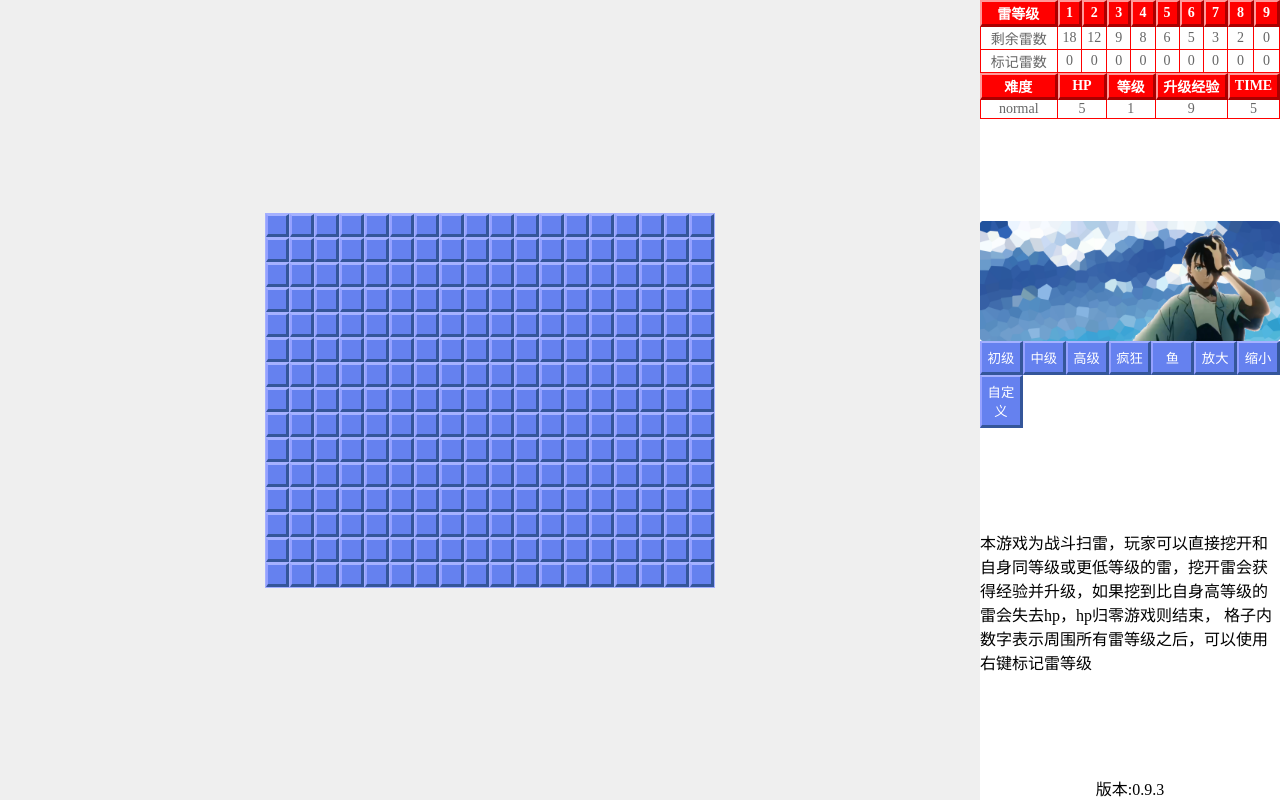
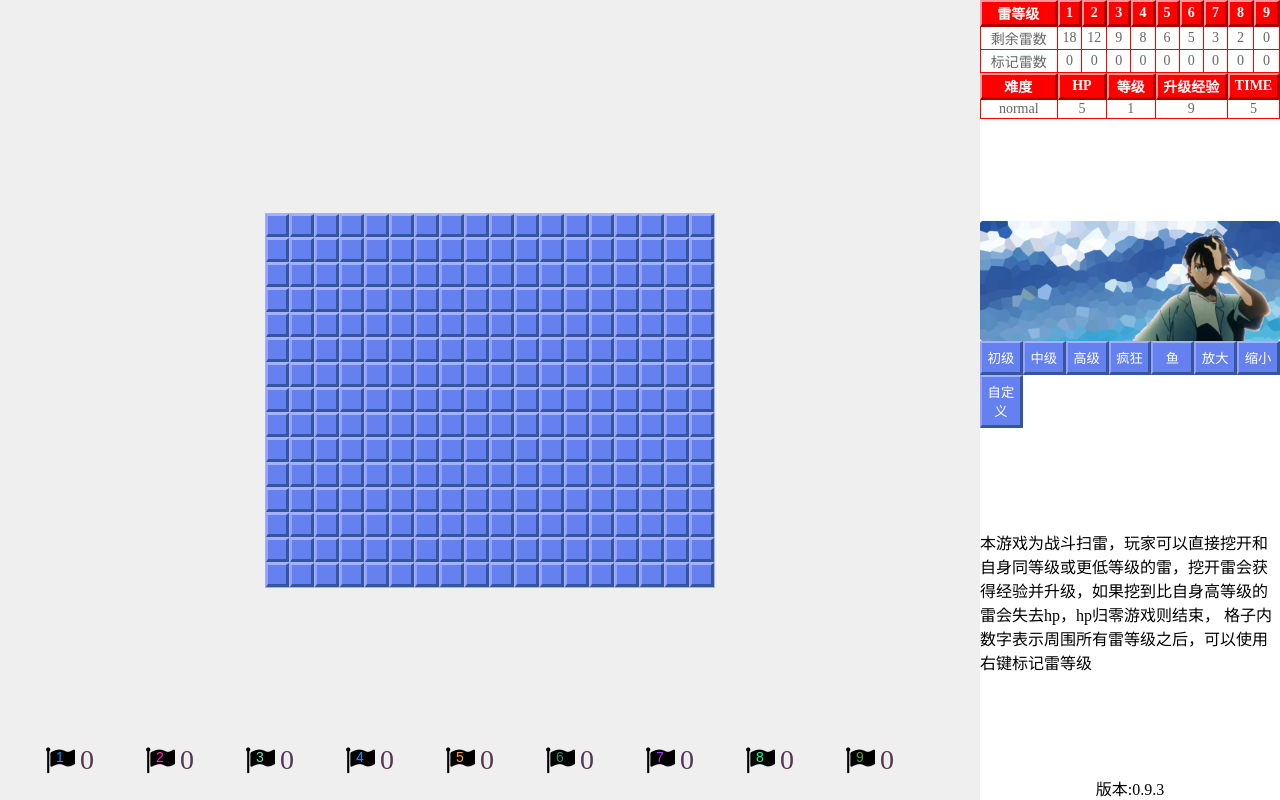
Before and after one commit to jinchangdoing/battlesweeper, a website built with webpack: page src/index.html in a window 1280 px wide. Built offline with nearby package versions, Linux system fonts and the light colour scheme; a web font is replaced by a local one.

Commit message:
Signed-off-by: jinchangdoing <jinchangdoing@gmail.com>

```diff
--- /dev/null
+++ b/src/components/flags.js
@@ -0,0 +1,35 @@
+import $ from 'jquery';
+import './flags.scss';
+
+var $main = $('.main');
+var $flags = $(`<div class="flags"></div>`);
+var callback;
+for (var i = 0; i < 9; i++) {
+    var $flag = $(`<div class="flag" data-name="${i + 1}">
+        <i class="fa fa-flag" aria-hidden="true">
+            <div class="flag-name">${i + 1}</div>
+        </i>
+        <div class="flag-data">0</div>
+    </div>`);
+    $flags.append($flag);
+}
+
+var flags = {
+    create({ dblclick }) {
+        console.log($flags.find('.flag'));
+        $flags.find('.flag').on('click', dblclick);
+
+
+        return $flags;
+    },
+    update(dataList) {
+        for (var i = 0; i < dataList.length; i++) {
+            var $flag = $flags.find(`.flag[data-name="${i + 1}"] .flag-data`);
+            $flag.html(dataList[i]);
+        }
+    }
+
+
+};
+
+export default flags;
--- /dev/null
+++ b/src/components/flags.scss
@@ -0,0 +1,75 @@
+@font-face {
+  font-family: "站酷高端黑 Regular";
+  font-weight: 400;
+  src: url("//at.alicdn.com/wf/webfont/0I0xZnAcc5er/TUOj8j0hgvUA88QCnsdCN.woff2");
+  font-display: swap;
+}
+
+.flags {
+  pointer-events: none;
+  position: absolute;
+  display: flex;
+  justify-content: center;
+  left: 0;
+  bottom: 20px;
+  width: 100%;
+
+  .flag {
+    pointer-events: auto;
+    position: relative;
+    display: flex;
+    flex-direction: row;
+    width: 100px;
+    height: 40px;
+    line-height: 40px;
+    user-select: none;
+
+    .fa-flag {
+      display: flex;
+      justify-content: center;
+      align-items: center;
+      width: 40px;
+      height: 40px;
+      font-size: 30px;
+      cursor: pointer;
+
+      .flag-name {
+        position: absolute;
+        top: 10px;
+        font-size: 14px;
+        font-family: "站酷高端黑 Regular", sans-serif;
+      }
+    }
+
+    .flag-x {
+      position: relative;
+      color: #fff;
+      font-size: 12px;
+    }
+
+    .flag-data {
+      position: relative;
+      color: #543654;
+      font-size: 28px;
+    }
+
+    $color: (1, #0899eb), (2, #ff2db2), (3, #6de0b0), (4, #0899eb), (5, #ffa72d),
+      (6, #318c66), (7, #a837ed), (8, #0ffe9a), (9, #609834);
+
+    @each $i, $c in $color {
+      &[data-name="#{$i}"] .fa-flag {
+        .flag-name {
+          color: $c;
+        }
+      }
+
+      &[data-name="#{$i}"] .fa-flag:hover {
+        color: $c;
+
+        .flag-name {
+          color: #fff;
+        }
+      }
+    }
+  }
+}
--- a/src/components/message.js
+++ b/src/components/message.js
@@ -1,6 +1,6 @@
 import './message.scss';
 import $ from 'jquery';
-var $app = $('app');
+var $app = $('#app');
 
 export function message(msg) {
     var $message = $(`<div class="message" style="top: -100px; opacity: 0;">
--- a/src/index.html
+++ b/src/index.html
@@ -5,6 +5,10 @@
     <meta name="viewport" content="width=device-width, initial-scale=1" />
     <title>BattleSweeper</title>
     <link rel="icon" href="./assets/favicon.ico" />
+    <link
+      rel="stylesheet"
+      href="https://cdnjs.cloudflare.com/ajax/libs/font-awesome/4.7.0/css/font-awesome.min.css"
+    />
   </head>
   <body>
     <div id="app">
--- a/src/index.js
+++ b/src/index.js
@@ -6,6 +6,7 @@ import data from "./index.json";
 import custom from "./components/custom";
 import shinpei from "./components/shinpei";
 import { message } from "./components/message";
+import flags from "./components/flags";
 
 custom.init();
 
@@ -309,15 +310,18 @@ function updateInfo() {
                   </tr>
               </table>
               `);
+  flags.update(mineFlaged);
+
+
+
 }
 
 // 数据初始化
 function initData(safe) {
-
-  playerInfo = data[difficulty].playerInfo;
-  gameInfo = data[difficulty].gameInfo;
+  playerInfo = JSON.parse(JSON.stringify(data[difficulty].playerInfo));
+  gameInfo = JSON.parse(JSON.stringify(data[difficulty].gameInfo));
   mineExp = data.mineExp;
-  mineFlaged = data.mineFlaged;
+  mineFlaged = JSON.parse(JSON.stringify(data.mineFlaged));
   expMultiplier = data.expMultiplier;
   mineProportion = data.mineProportion;
   mineList = [];
@@ -409,6 +413,26 @@ function initData(safe) {
 function initView() {
   var height = gameInfo.height;
   var $blocks = $(`<div class="blocks"></div>`);
+  var $flags = flags.create({
+    callback() {
+      console.log(12);
+      var $this = $(this);
+        var playerLevel = getPlayerLevel();
+        var buttonNum = parseInt($this.attr('data-name'));
+        console.log(buttonNum);
+        _.forEach(mineList, function (m, i) {
+          if (parseInt(m.flag) === buttonNum && m.flag <= playerLevel)
+            blockClick(i, version);
+
+        });
+
+        updateInfo();
+
+
+    }
+  });
+  $flags.remove();
+  $main.append($flags);
   $box.html("");
   _.forEach(mineList, function (m, i) {
     if (m.y === 0) {
@@ -453,16 +477,32 @@ function initView() {
             blockClick(i + x + y * height, version);
         }
       }
+
+
+
+      flags.ondblclick = function (e) {
+
+      };
+
+
+
+
+
+
+
+
+
+
+
+
+
+
+
       updateInfo();
       // updateBlock();
     });
 
-    var $clearAllbutton = $("table:first-child tr");
 
-    $clearAllbutton.on("click", function (e) {
-
-      console.log($clearAllbutton);
-    });
 
 
 
@@ -558,9 +598,9 @@ function init(diff) {
   $actions.append(createButtonZoom("down", "缩小"));
   $actions.append(createButtonCustom("自定义"));
   $codeVersion.innerText = codeVersion;
+
   initData();
   caculateExpreuire();
-
   initView();
   time = 0;
   if (inter) clearInterval(inter);
```
Also changed, not shown: .stylelintrc.json.
